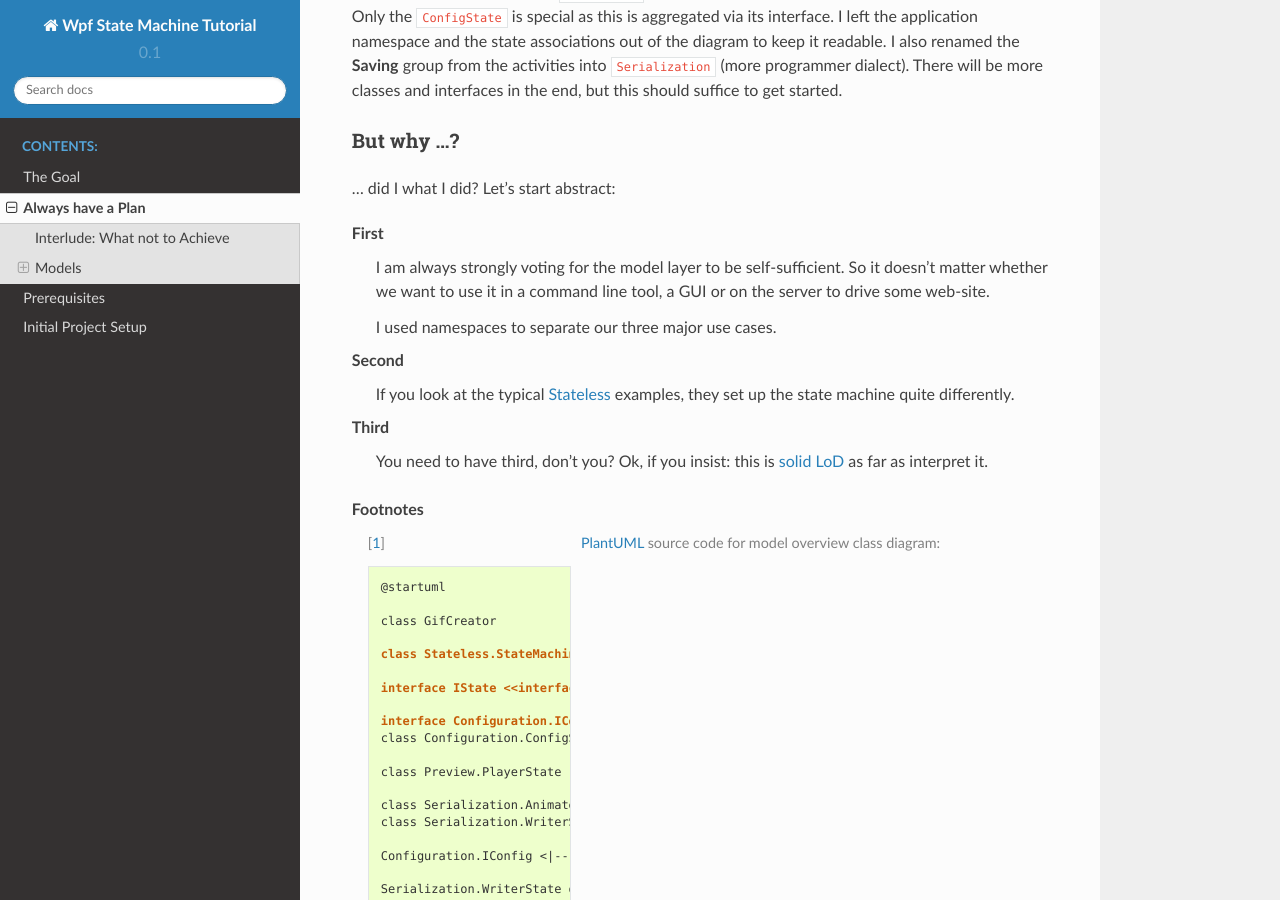
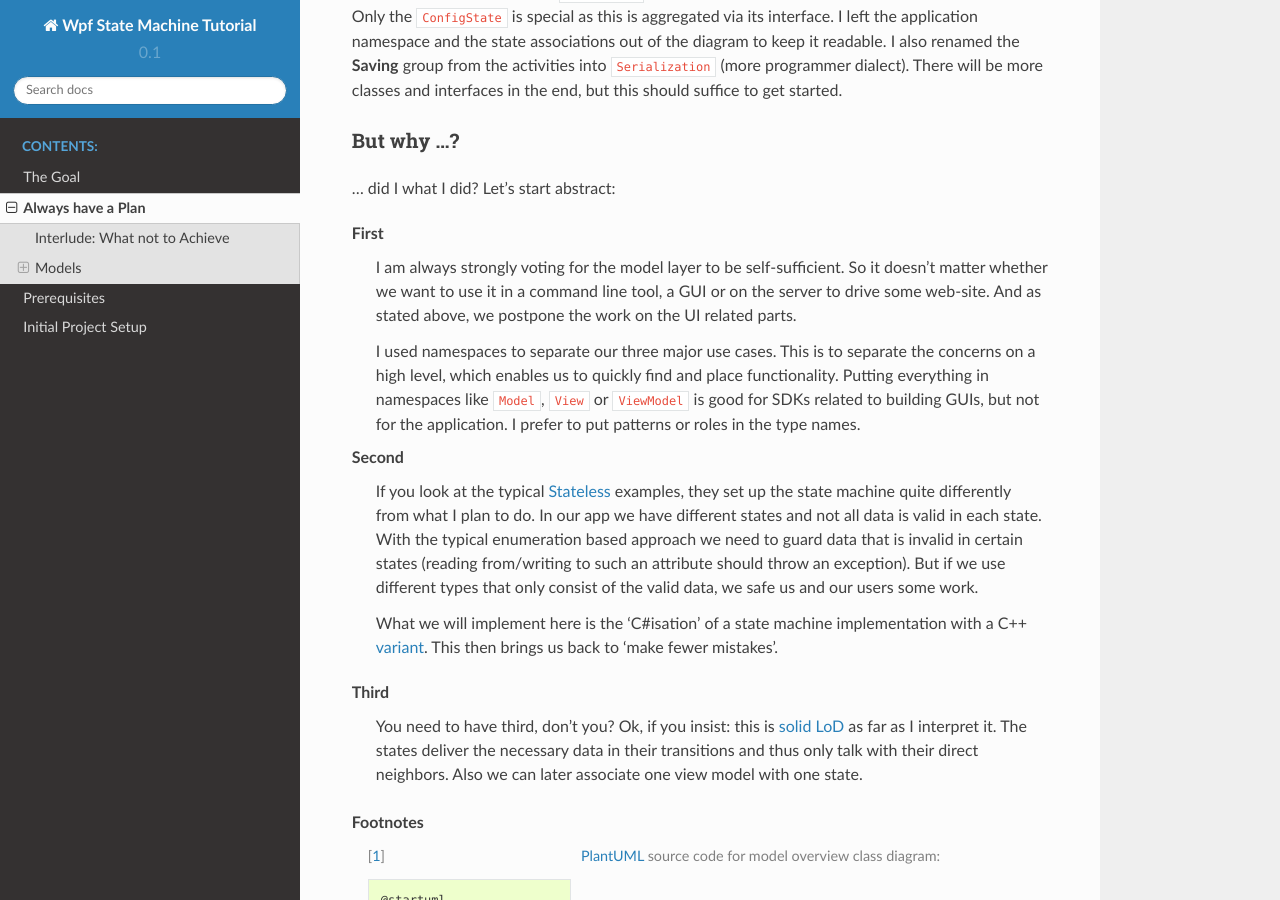
Before and after one commit to parsd/wpf-state-machine-tutorial, a Sphinx documentation site: the page built from doc/source/plan.rst, in a window 1280 px wide and 900 px high, scrolled down 1728 px. Built offline with Sphinx 7.4.7 and the Read the Docs theme 2.0.0, drawn with Linux system fonts in a browser that asks for light colours.

Commit message:
Finished plan.

```diff
--- a/doc/source/goal.rst
+++ b/doc/source/goal.rst
@@ -32,7 +32,7 @@ Preview
 Saving
    Finally store the fruits of the user's work.
 
-The title of this tutorial spoils it a bit, but these sections will become the states of our state machine ☺. I also kept the diagram relatively simple for this tutorial. Normally there would also be a repeat after the *Preview* section back to the *Configuration* section if we are not happy with the preview. Program exit is also possible everywhere. And what about errors …? Nah, nothing will ever go wrong! ☺
+The title of this tutorial spoils it a bit, but these sections will become the states of our state machine. I also kept the diagram relatively simple for this tutorial. Normally there would also be a repeat after the *Preview* section back to the *Configuration* section if we are not happy with the preview. Program exit is also possible everywhere. And what about errors …? Nah, nothing will ever go wrong! ☺
 
 .. rubric:: Footnotes
 
--- a/doc/source/plan.rst
+++ b/doc/source/plan.rst
@@ -52,20 +52,24 @@ Models
 All of the above classes and namespaces except ``Stateless`` reside in the ``WpfStateMachineTutorial`` namespace. Our main class is ``GifCreator`` which also owns via associations the three state objects. Only the ``ConfigState`` is special as this is aggregated via its interface. I left the application namespace and the state associations out of the diagram to keep it readable. I also renamed the **Saving** group from the activities into ``Serialization`` (more programmer dialect). There will be more classes and interfaces in the end, but this should suffice to get started.
 
 But why …?
-----------
+------------
 
 … did I what I did? Let's start abstract:
 
 First
-   I am always strongly voting for the model layer to be self-sufficient. So it doesn't matter whether we want to use it in a command line tool, a GUI or on the server to drive some web-site.
+   I am always strongly voting for the model layer to be self-sufficient. So it doesn't matter whether we want to use it in a command line tool, a GUI or on the server to drive some web-site. And as stated above, we postpone the work on the UI related parts.
 
-   I used namespaces to separate our three major use cases.
+   I used namespaces to separate our three major use cases. This is to separate the concerns on a high level, which enables us to quickly find and place functionality. Putting everything in namespaces like ``Model``, ``View`` or ``ViewModel`` is good for SDKs related to building GUIs, but not for the application. I prefer to put patterns or roles in the type names.
 
 Second
-   If you look at the typical Stateless_ examples, they set up the state machine quite differently.
+   If you look at the typical Stateless_ examples, they set up the state machine quite differently from what I plan to do. In our app we have different states and not all data is valid in each state. With the typical enumeration based approach we need to guard data that is invalid in certain states (reading from/writing to such an attribute should throw an exception). But if we use different types that only consist of the valid data, we safe us and our users some work.
+
+   What we will implement here is the 'C#isation' of a state machine implementation with a C++ variant_. This then brings us back to 'make fewer mistakes'.
+
+.. _variant: https://www.youtube.com/watch?v=ojZbFIQSdl8&t=810s
 
 Third
-   You need to have third, don't you? Ok, if you insist: this is solid_ LoD_ as far as interpret it.
+   You need to have third, don't you? Ok, if you insist: this is solid_ LoD_ as far as I interpret it. The states deliver the necessary data in their transitions and thus only talk with their direct neighbors. Also we can later associate one view model with one state.
 
 .. _LoD: https://en.wikipedia.org/wiki/Law_of_Demeter
 
```
Also changed, not shown: README.md (+12 -1 lines).
